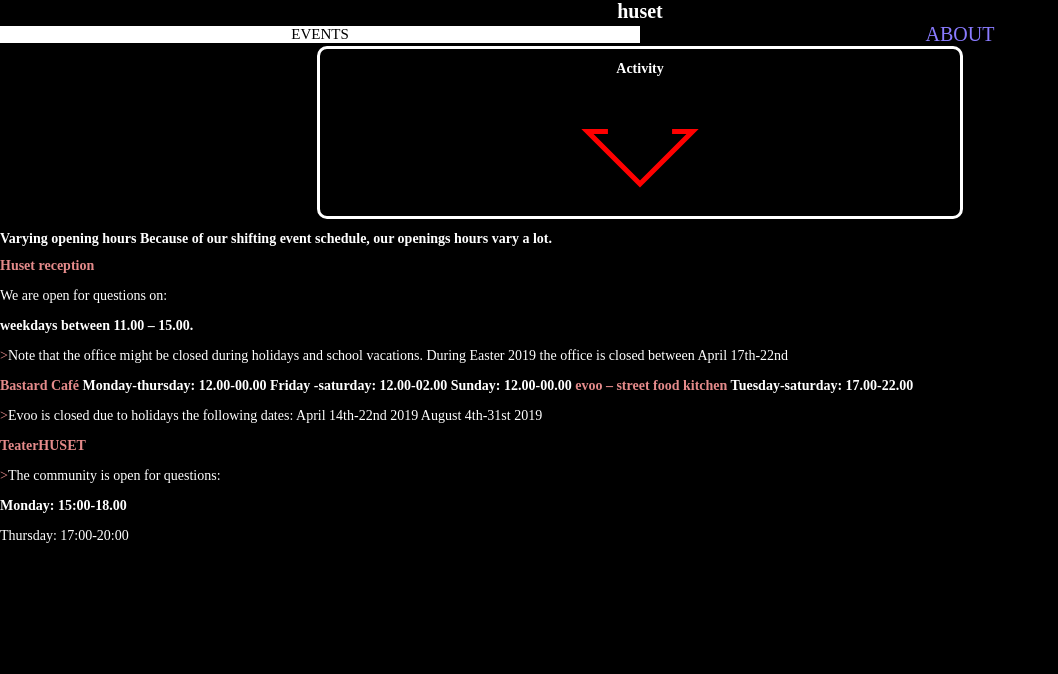
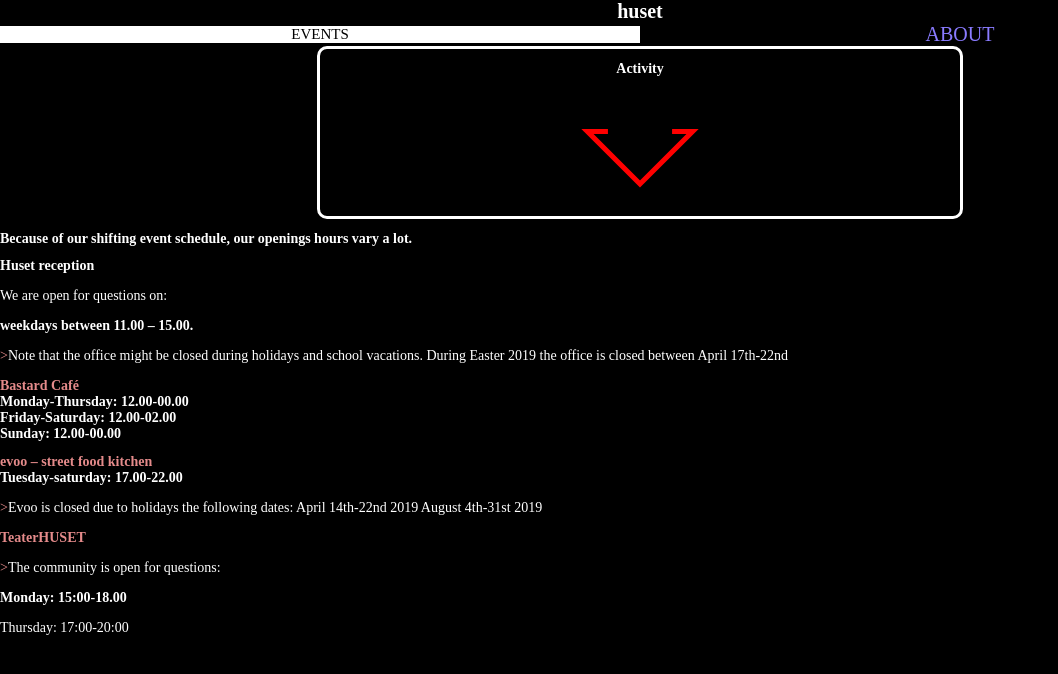
Before and after one commit to Patrick-Martins/Huset_Website_Project, a plain HTML site: page schedule.html in a window 1280 px wide. Shown: the whole page, without its empty margins (0-1058 px from the left). Drawn offline with Linux system fonts and the light colour scheme.

Commit message:
styled all about pages

```diff
--- a/schedule.html
+++ b/schedule.html
@@ -33,48 +33,51 @@
        </section>
 
     <section class="about-container">
-    <h1>Varying opening hours
-Because of our shifting event schedule, our openings hours vary a lot.</h1>
-
-            <h1 class="pink_highlight">
-                Huset reception</h1>
+    <h1>Because of our shifting event schedule, our openings hours vary a lot.</h1>
+<article class="about-text-container">
+            <h2 class="pink_highlight">
+                Huset reception</h2>
                 <p>
 We are open for questions  on:</p>
 
-        <h1>weekdays between 11.00 – 15.00.</h1>
+        <h2>weekdays between 11.00 – 15.00.</h2>
 
 <p>
     <span class="pink_highlight">></span>Note that the office might be closed during holidays and school vacations.
     During Easter 2019 the office is closed between April 17th-22nd</p>
+        </article>
 
+<article class="about-text-container">
+<h2>
+    <span class="pink_highlight">Bastard Café</span>
+<br>Monday-Thursday: 12.00-00.00
+<br>
+Friday-Saturday: 12.00-02.00
+<br>
+Sunday: 12.00-00.00
+    </h2></article>
 
-<h1>
-    <span class="pink_highlight">Bastard Café</span>
-Monday-thursday: 12.00-00.00
-
-Friday -saturday: 12.00-02.00
-
-Sunday: 12.00-00.00
-
-
-
+<article class="about-text-container">
+<h2>
     <span class="pink_highlight">evoo – street food kitchen</span>
-        Tuesday-saturday: 17.00-22.00</h1>
+       <br>
+        Tuesday-saturday: 17.00-22.00</h2>
 
 <p>
     <span class="pink_highlight">></span>Evoo is closed due to holidays the following dates:
 April 14th-22nd 2019
-        August 4th-31st 2019</p>
+    August 4th-31st 2019</p></article>
 
-
-        <h1 class="pink_highlight">TeaterHUSET</h1>
+<article class="about-text-container">
+    <h2> <span class="pink_highlight">TeaterHUSET </span></h2>
 <p>
     <span class="pink_highlight">></span>The community is open for questions:</p>
 
-        <h1>Monday: 15:00-18.00</h1>
+        <h2>Monday: 15:00-18.00</h2>
 
 <p>
 Thursday: 17:00-20:00</p>
+        </article>
 </section>
 </body>
 </html>
--- a/stylesheet.css
+++ b/stylesheet.css
@@ -283,3 +283,13 @@ img {}
 
 
 /*sub_page*/
+
+
+
+/*about_page*/
+
+
+.about-text-container h2{
+    margin-bottom: 0;
+    color: white;
+}
```
Also changed, not shown: contact.html (+1 -1 lines), find.html (+2 -2 lines), jobs.html (+1 -1 lines).
